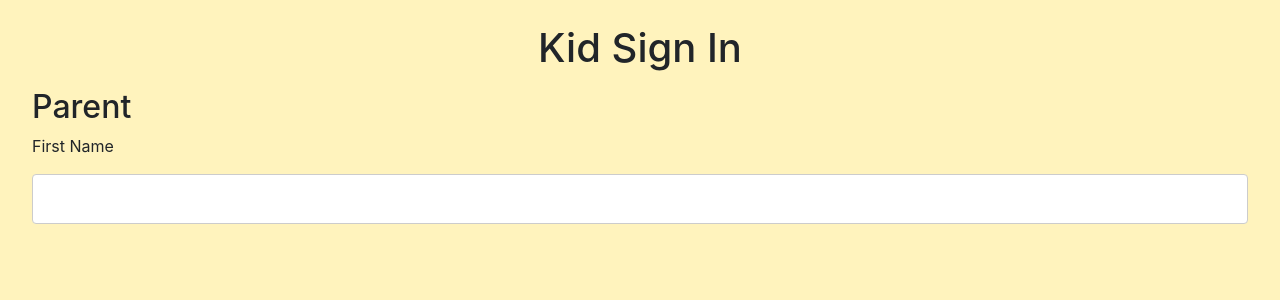
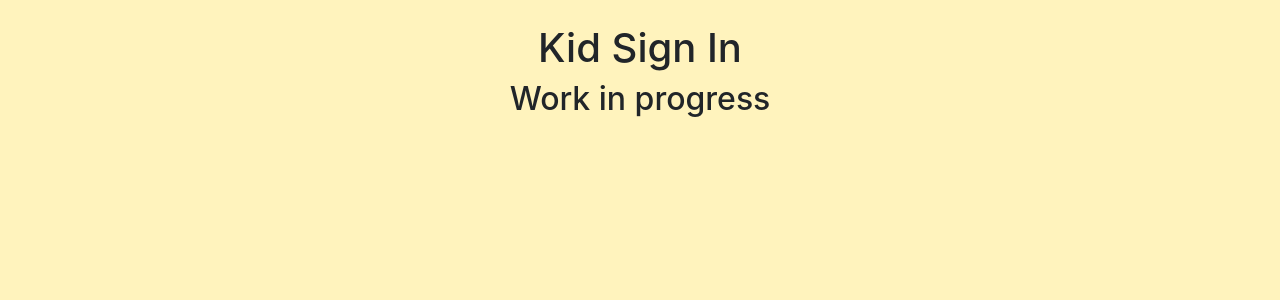
Before and after one commit to IanSanchezBaca/church-check-in, a Next.js app: page /checkIn/kids/signin in a window 1280 px wide. Shown: the top 300 px of the page. Built offline with nearby package versions, Linux system fonts and the light colour scheme.

Commit message:
just changed some things to say that its a work in progress

```diff
--- a/src/app/checkIn/[kids]/signin/page.js
+++ b/src/app/checkIn/[kids]/signin/page.js
@@ -8,11 +8,7 @@ export default function signin() {
             <div className="myCenterX">
                 <h1>Kid Sign In</h1>
             </div>
-            <div className="smallPadding">
-                <h2>Parent</h2>
-                <label htmlFor="fname">First Name</label>
-                <input type="text"></input>
-            </div>
+            <div className="myCenterX"><h2>Work in progress</h2></div>
         </div>
     );
 }
```
